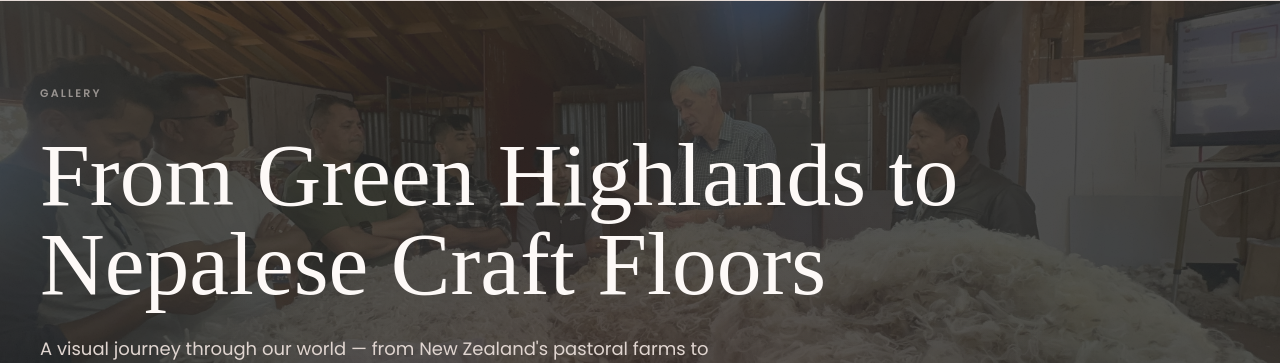
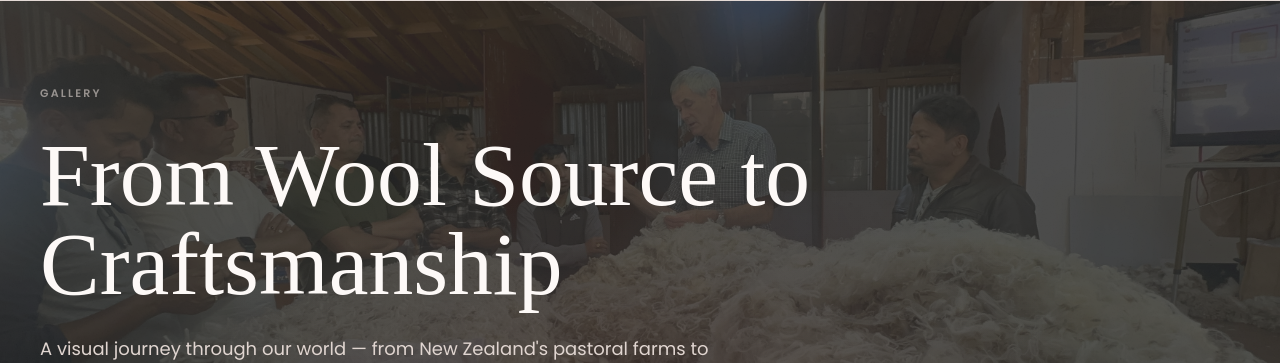
Before and after one commit to aml-lohani/talbarahi-website, a Next.js app: page /gallery in a window 1280 px wide. Shown: the part 80-443 px from the top of the page. Built offline with nearby package versions, Linux system fonts and the light colour scheme; a web font is replaced by a local one.

Commit message:
gallery page title change

```diff
--- a/src/app/gallery/page.tsx
+++ b/src/app/gallery/page.tsx
@@ -61,7 +61,7 @@ export default function GalleryPage() {
               className="display-heading mt-3 mb-6"
               style={{ fontSize: 'clamp(3rem, 7vw, 6rem)', color: '#FDF9F7', lineHeight: 1.0 }}
             >
-              From Green Highlands to Nepalese Craft Floors
+              From Wool Source to Craftsmanship
             </h1>
           </AnimateIn>
           <AnimateIn delay={0.2}>
```
